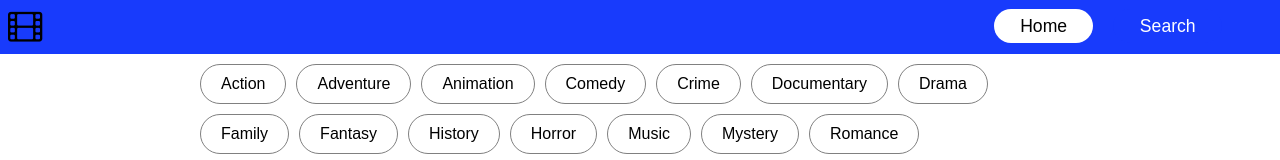
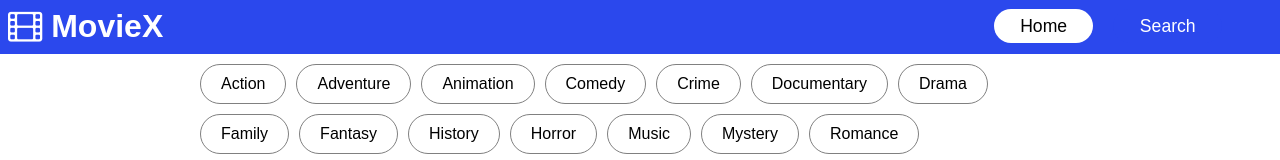
Before and after one commit to yangfei4/MovieX-React-App, a React (Create React App) app: page / in a window 1280 px wide. Shown: the top 160 px of the page. Built offline with nearby package versions, Linux system fonts and the light colour scheme; no server answers.

Commit message:
tuned color and added app titile in header

```diff
--- a/src/components/NavBar/NavBar.tsx
+++ b/src/components/NavBar/NavBar.tsx
@@ -7,6 +7,7 @@ const NavBar = () => {
       <div className='NavBarContainer'>
         <a href="/" className='AppLogo'>
           <i className="fa fa-film"></i>
+          <span className='AppTitle'> MovieX</span>
         </a>
         <nav className='NavBar'>
           <div className='NavButtons'>
--- a/src/components/NavBar/style.scss
+++ b/src/components/NavBar/style.scss
@@ -11,7 +11,8 @@
         flex-direction: row;
         justify-content: right;
         align-items: center;
-        width: 100%;
+        // width: 100%;
+        flex-grow: 1;
         padding: 0 40px;
         .NavLink{
             border: none;
@@ -35,7 +36,10 @@
     .AppLogo{
         margin: auto;
         text-decoration: none;
-        color: black;
+        color: white;
         font-size: 2em;
+        font-weight: bold;
+        // fit content
+        width: fit-content;
     }
 }
--- a/src/variables.scss
+++ b/src/variables.scss
@@ -1,4 +1,4 @@
-$primary-color: rgb(24, 59, 252);
+$primary-color: rgb(43, 72, 237);
 $nav-bar-height: 1cm;
 $SeachBarColor: gray;
 $SeachBarFocusColor: #699cee;
```
